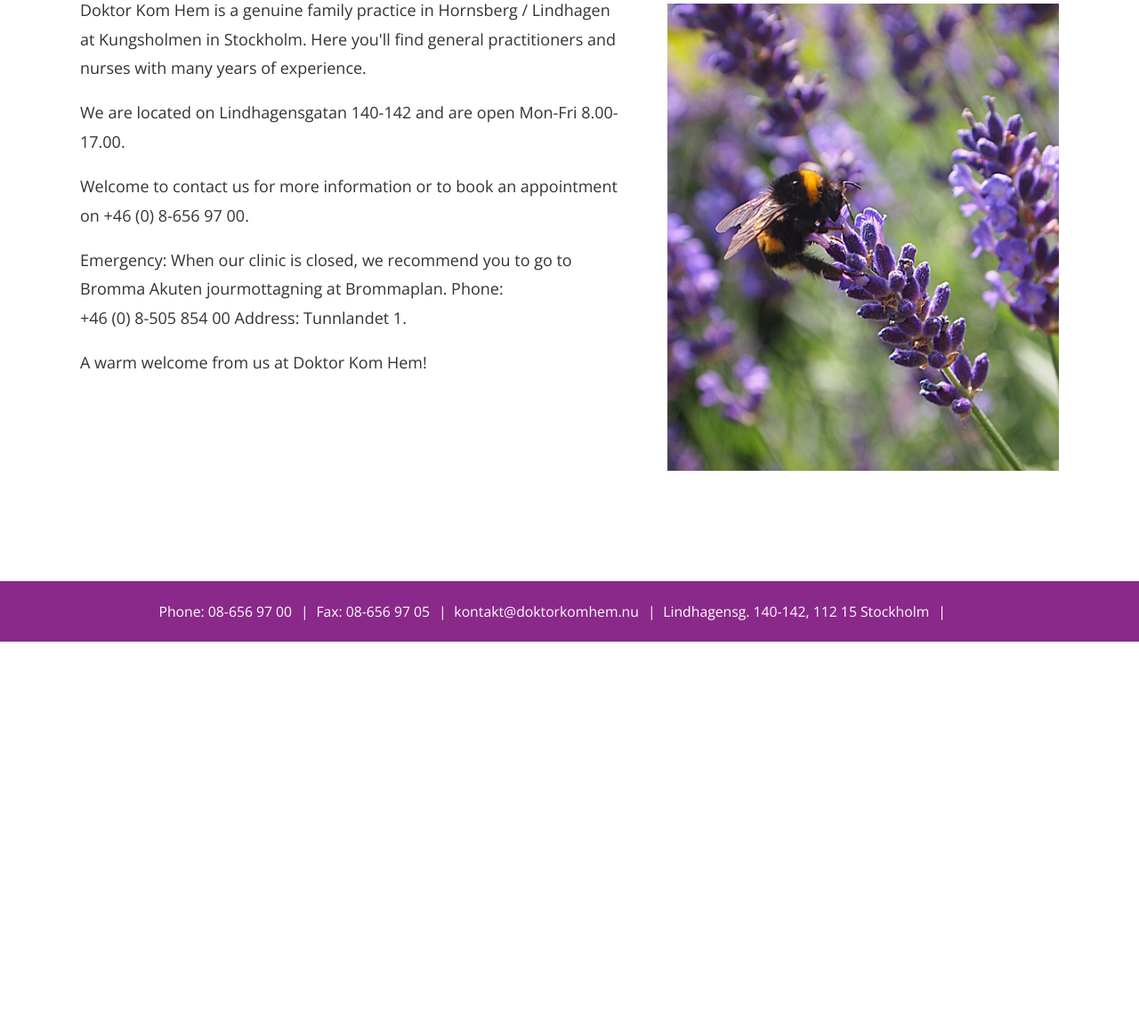
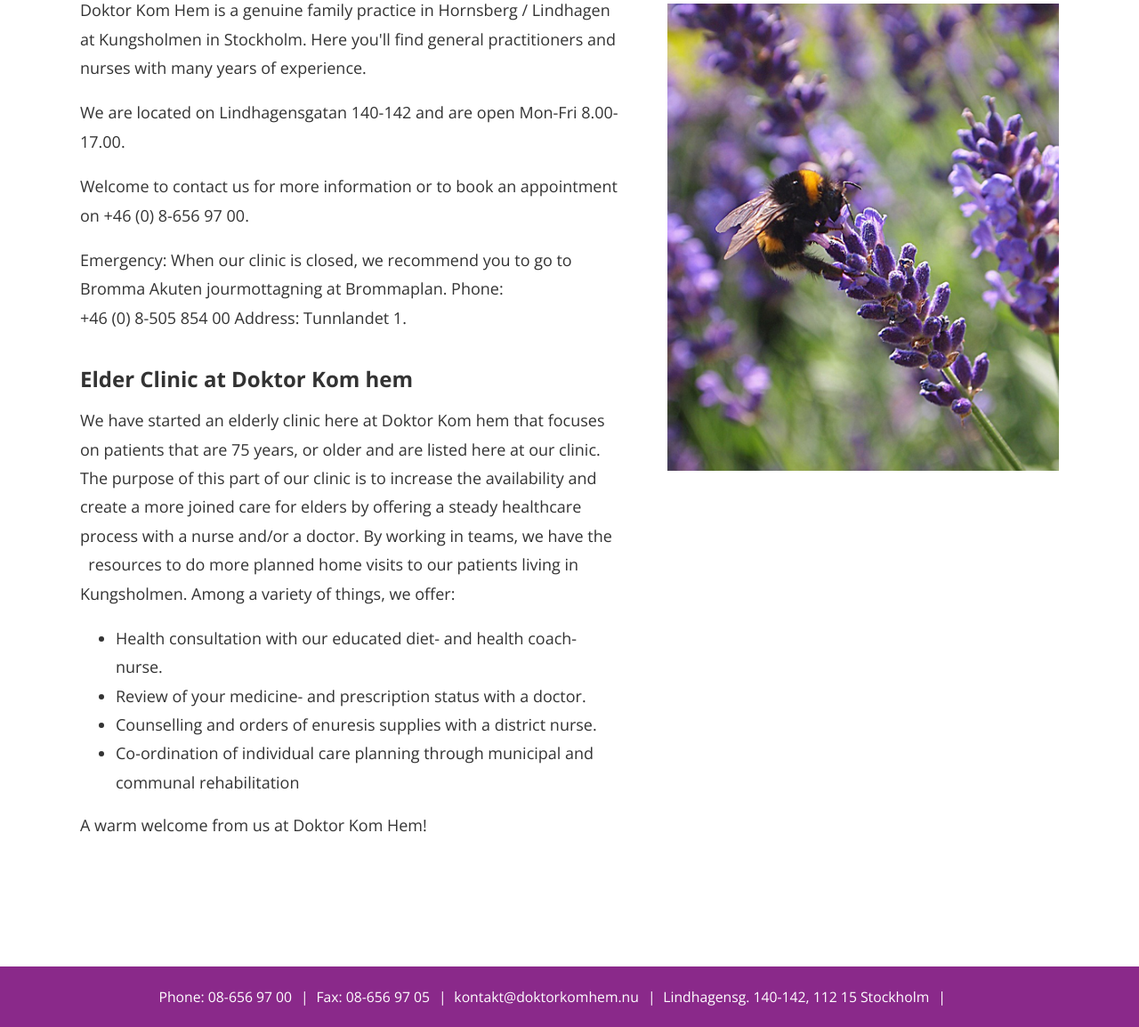
Before and after one commit to adamsdotter/DKH, a PHP site: page /start in a window 1280 px wide. Shown: the part 370-1524 px from the top of the page at 89% size. Before the commit the page ends 1091 px from the top, so only its background shows below. Run offline with PHP 8.4, Linux system fonts and the light colour scheme.

Commit message:
Update index and start

```diff
--- a/start.php
+++ b/start.php
@@ -22,6 +22,16 @@
 
 <p>Emergency: When our clinic is closed, we recommend you to go to Bromma Akuten jourmottagning at Brommaplan. Phone: <a href="tel:+468-50585400">+46 (0) 8-505 854 00</a> Address: Tunnlandet 1.</p>
 
+<h2>Elder&nbsp;Clinic at Doktor Kom hem</h2>
+<p>We have started an elderly clinic here at Doktor Kom hem that focuses on patients that are 75 years, or older and are listed here at our clinic. The purpose of this part of our clinic is to increase the availability and create a more joined care for elders by offering a steady healthcare process with a nurse and/or a doctor. By working in teams, we have the &nbsp;&nbsp;resources to do more planned home visits to our patients living in Kungsholmen. Among a variety of things, we offer:</p>
+
+<ul>
+	<li>Health consultation with our educated diet- and health coach-nurse.</li>
+	<li>Review of your medicine- and prescription status with a doctor.</li>
+	<li>Counselling and orders of enuresis supplies with a district nurse.</li>
+	<li>Co-ordination of individual care planning through municipal and communal rehabilitation</li>
+</ul>
+
 <p>A warm welcome from us at Doktor Kom Hem!</p>
 </div>
             <figure class="page-img">
```
Also changed, not shown: index.php (+11 -0 lines).
